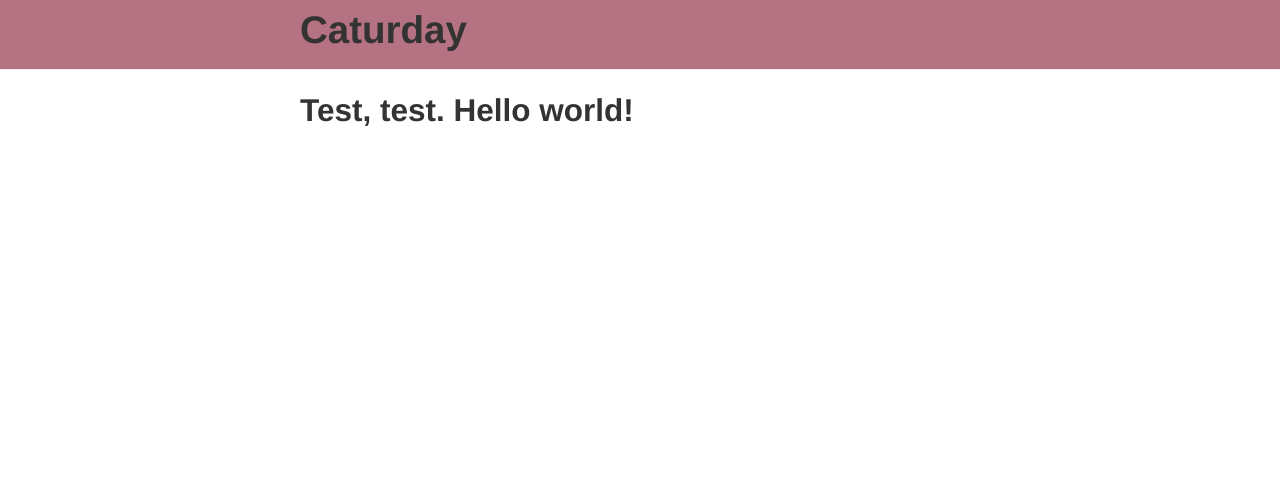
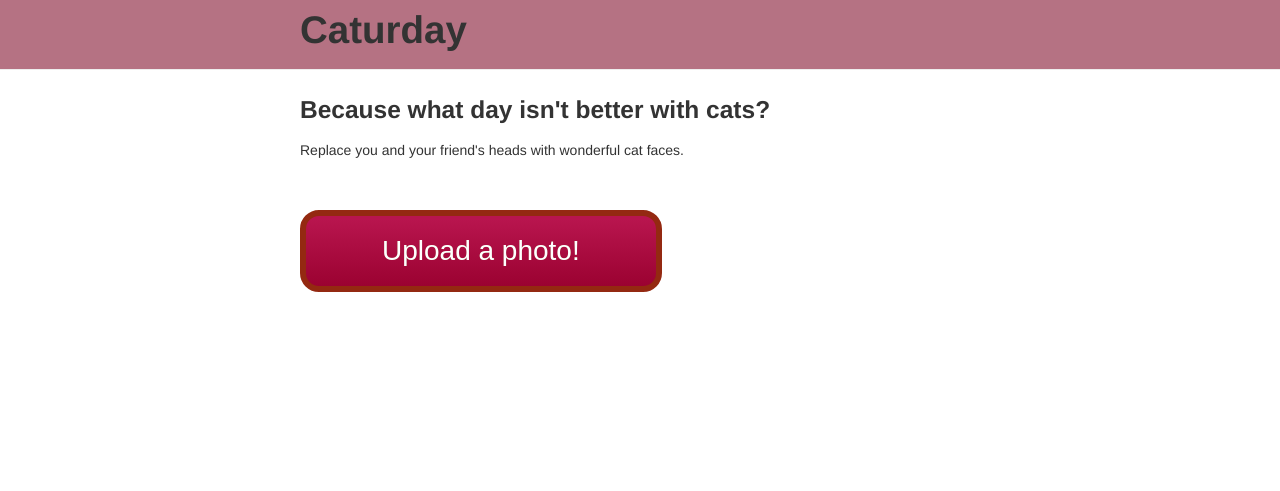
Before and after one commit to natebrennand/caturday, a Flask app: page / in a window 1280 px wide. Shown: the top 491 px of the page. Run offline with Flask 2, Linux system fonts and the light colour scheme; some libraries are stand-ins or nearby versions.

Commit message:
Index page and filepicker.io up and running properly. Not sure what to do next without the image processing

```diff
--- a/app.py
+++ b/app.py
@@ -1,5 +1,6 @@
 
 from flask import Flask, render_template, request, redirect
+from credentials import filepicker
 
 app = Flask(__name__)
 
@@ -7,11 +8,15 @@ app = Flask(__name__)
 def devfest():
 	return redirect('http://adicu.com/devfest')
 
+@app.route('/upload')
+def upload():
+	return render_template('upload.html',
+			filekey = filepicker)
+
+
 @app.route('/')
-@app.route('/<name>')
-def index(name='world'):
-	return render_template('index.html',
-				name = name)
+def index():
+	return render_template('index.html')
 
 
 if __name__ == '__main__':
--- a/static/assets/css/style.css
+++ b/static/assets/css/style.css
@@ -34,7 +34,6 @@ header {
 	margin: 0 auto;
 }
 
-
 /* Lastly, apply responsive CSS fixes as necessary */
 @media (max-width: 767px) {
 	#footer {
@@ -64,14 +63,10 @@ pinkish			#B8154E
 maroon-pink		#B57283
 light teal 		#AED0C0
 ocean			#94BBB6
-
 */
 #footer {
 	background-color: #AED0C0;
 }
-
-
-
 #main-red {
 	background-color: #9B0231;
 }
@@ -87,3 +82,45 @@ ocean			#94BBB6
 #ocean {
 	background-color: #94BBB6;
 }
+
+
+
+.myButton {
+	background:-webkit-gradient(linear, left top, left bottom, color-stop(0.05, #B8154E), color-stop(1, #9B0231));
+	background:-moz-linear-gradient(top, #B8154E 5%, #9B0231 100%);
+	background:-webkit-linear-gradient(top, #B8154E 5%, #9B0231 100%);
+	background:-o-linear-gradient(top, #B8154E 5%, #9B0231 100%);
+	background:-ms-linear-gradient(top, #B8154E 5%, #9B0231 100%);
+	background:linear-gradient(to bottom, #B8154E 5%, #9B0231 100%);
+	filter:progid:DXImageTransform.Microsoft.gradient(startColorstr='#B8154E', endColorstr='#9B0231',GradientType=0);
+
+	background-color:#B8154E;
+
+	-moz-border-radius:19px;
+	-webkit-border-radius:19px;
+	border-radius:19px;
+
+	border:6px solid #942911;
+
+	display:inline-block;
+	color:#ffffff;
+	font-family:arial;
+	font-size:28px;
+	padding:25px 76px;
+
+	text-shadow:0px 0px 0px #854629;
+}
+.myButton:hover {
+	background:-webkit-gradient(linear, left top, left bottom, color-stop(0.05, #9B0231), color-stop(1, #B8154E));
+	background:-moz-linear-gradient(top, #9B0231 5%, #B8154E 100%);
+	background:-webkit-linear-gradient(top, #9B0231 5%, #B8154E 100%);
+	background:-o-linear-gradient(top, #9B0231 5%, #B8154E 100%);
+	background:-ms-linear-gradient(top, #9B0231 5%, #B8154E 100%);
+	background:linear-gradient(to bottom, #9B0231 5%, #B8154E 100%);
+	filter:progid:DXImageTransform.Microsoft.gradient(startColorstr='#9B0231', endColorstr='#B8154E',GradientType=0);
+	background-color:#9B0231;
+}
+.myButton:active {
+	position:relative;
+	top:1px;
+}
--- a/templates/base.html
+++ b/templates/base.html
@@ -31,7 +31,7 @@
       <div class="page-header" id='maroon-pink'>
         <header class="container">
           <h1>
-            {% block h1 %}
+            {% block title %}
             {% endblock %}
           </h1>
         </header>
@@ -65,7 +65,7 @@
     <!-- Le javascript
     ================================================== -->
     <!-- Placed at the end of the document so the pages load faster -->
-    <script src="../assets/js/jquery.js"></script>
+    <script src="//ajax.googleapis.com/ajax/libs/jquery/1.9.1/jquery.min.js" type="text/javascript"></script>
     <script src="../assets/js/bootstrap-transition.js"></script>
     <script src="../assets/js/bootstrap-alert.js"></script>
     <script src="../assets/js/bootstrap-modal.js"></script>
@@ -79,5 +79,8 @@
     <script src="../assets/js/bootstrap-carousel.js"></script>
     <script src="../assets/js/bootstrap-typeahead.js"></script>
 
+    {% block script %}
+    {% endblock %}
+
   </body>
   </html>
--- a/templates/index.html
+++ b/templates/index.html
@@ -1,9 +1,21 @@
 {% extends "base.html" %}
 
-{% block h1 %}
+{% block script %}
+{% endblock %}
+
+
+{% block title %}
 Caturday
 {% endblock %}
 
+
 {% block body %}
-<h2>Test, test. Hello {{name}}!</h2>
+<h3>
+	Because what day isn't better with cats?
+</h3>
+<p>
+	Replace you and your friend's heads with wonderful cat faces.
+</p>
+<br><br>
+<a href="../upload" class="myButton">Upload a photo!</a>
 {% endblock %}
```
Also changed, not shown: 1 other file. Lines whose indentation alone changed are shown as unchanged.
